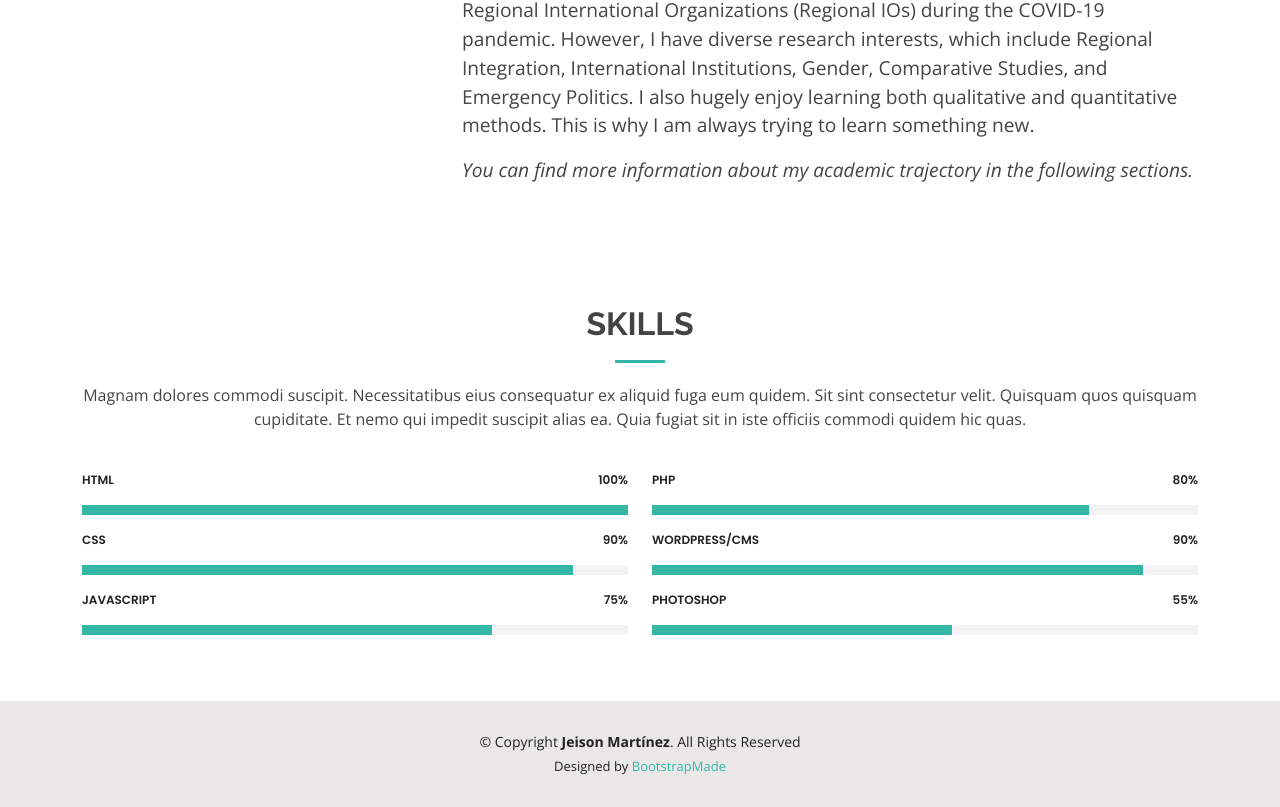
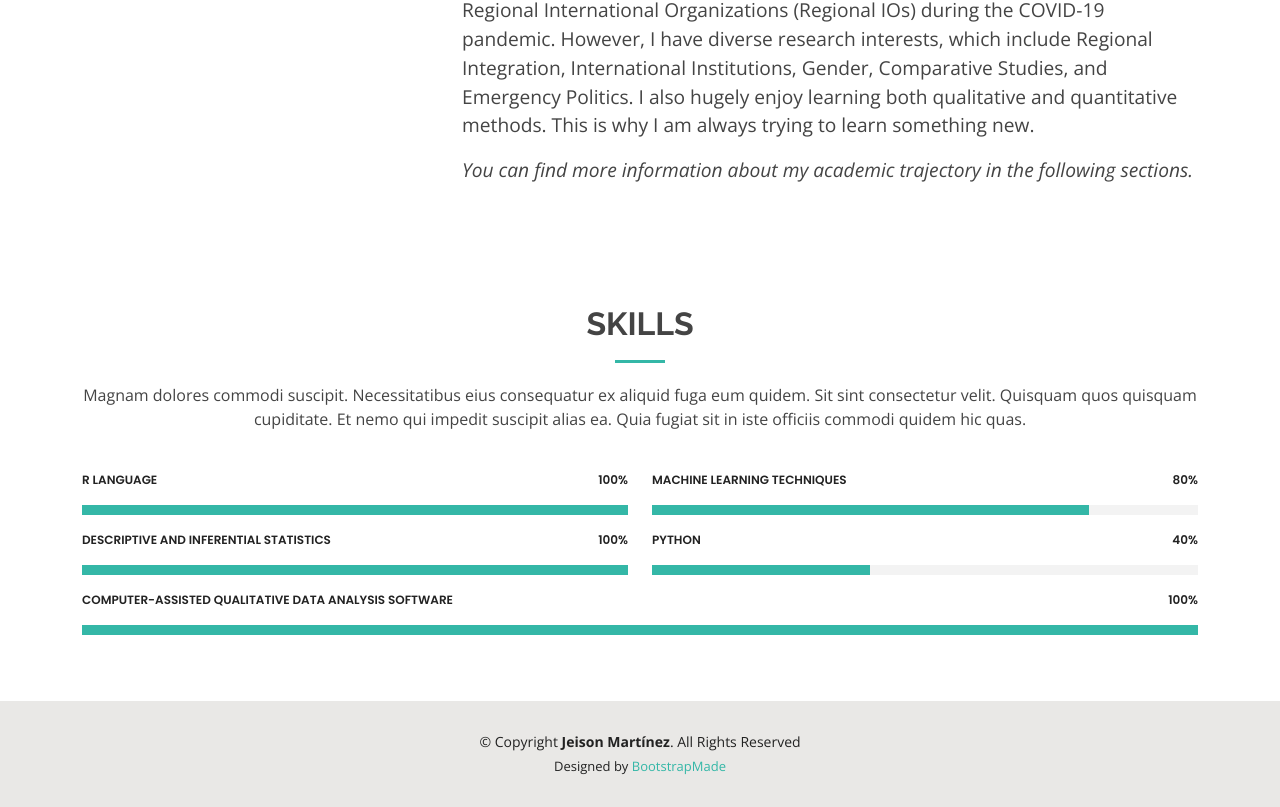
Before and after one commit to jeison003/yuliethmartinezvillaba, a website: page about.html in a window 1280 px wide. Shown: the part 579-1386 px from the top of the page. Drawn offline with nearby package versions, Linux system fonts and the light colour scheme.

Commit message:
feat(about.html): new skills

```diff
--- a/about.html
+++ b/about.html
@@ -108,23 +108,16 @@
           <div class="col-lg-6">
 
             <div class="progress">
-              <span class="skill">HTML <i class="val">100%</i></span>
+              <span class="skill">R language  <i class="val">100%</i></span>
               <div class="progress-bar-wrap">
                 <div class="progress-bar" role="progressbar" aria-valuenow="100" aria-valuemin="0" aria-valuemax="100"></div>
               </div>
             </div>
 
             <div class="progress">
-              <span class="skill">CSS <i class="val">90%</i></span>
+              <span class="skill">Descriptive and inferential statistics <i class="val">100%</i></span>
               <div class="progress-bar-wrap">
-                <div class="progress-bar" role="progressbar" aria-valuenow="90" aria-valuemin="0" aria-valuemax="100"></div>
-              </div>
-            </div>
-
-            <div class="progress">
-              <span class="skill">JavaScript <i class="val">75%</i></span>
-              <div class="progress-bar-wrap">
-                <div class="progress-bar" role="progressbar" aria-valuenow="75" aria-valuemin="0" aria-valuemax="100"></div>
+                <div class="progress-bar" role="progressbar" aria-valuenow="100" aria-valuemin="0" aria-valuemax="100"></div>
               </div>
             </div>
 
@@ -133,28 +126,30 @@
           <div class="col-lg-6">
 
             <div class="progress">
-              <span class="skill">PHP <i class="val">80%</i></span>
+              <span class="skill">Machine learning techniques <i class="val">80%</i></span>
               <div class="progress-bar-wrap">
                 <div class="progress-bar" role="progressbar" aria-valuenow="80" aria-valuemin="0" aria-valuemax="100"></div>
               </div>
             </div>
 
             <div class="progress">
-              <span class="skill">WordPress/CMS <i class="val">90%</i></span>
+              <span class="skill">Python  <i class="val">40%</i></span>
               <div class="progress-bar-wrap">
-                <div class="progress-bar" role="progressbar" aria-valuenow="90" aria-valuemin="0" aria-valuemax="100"></div>
-              </div>
-            </div>
-
-            <div class="progress">
-              <span class="skill">Photoshop <i class="val">55%</i></span>
-              <div class="progress-bar-wrap">
-                <div class="progress-bar" role="progressbar" aria-valuenow="55" aria-valuemin="0" aria-valuemax="100"></div>
+                <div class="progress-bar" role="progressbar" aria-valuenow="40" aria-valuemin="0" aria-valuemax="100"></div>
               </div>
             </div>
 
           </div>
+          <div class="col-lg-12">
 
+            <div class="progress ">
+              <span class="skill">Computer-Assisted Qualitative Data Analysis Software <i class="val">100%</i></span>
+              <div class="progress-bar-wrap">
+                <div class="progress-bar" role="progressbar" aria-valuenow="100" aria-valuemin="0" aria-valuemax="100"></div>
+              </div>
+            </div>
+
+          </div>
         </div>
 
       </div>
```
